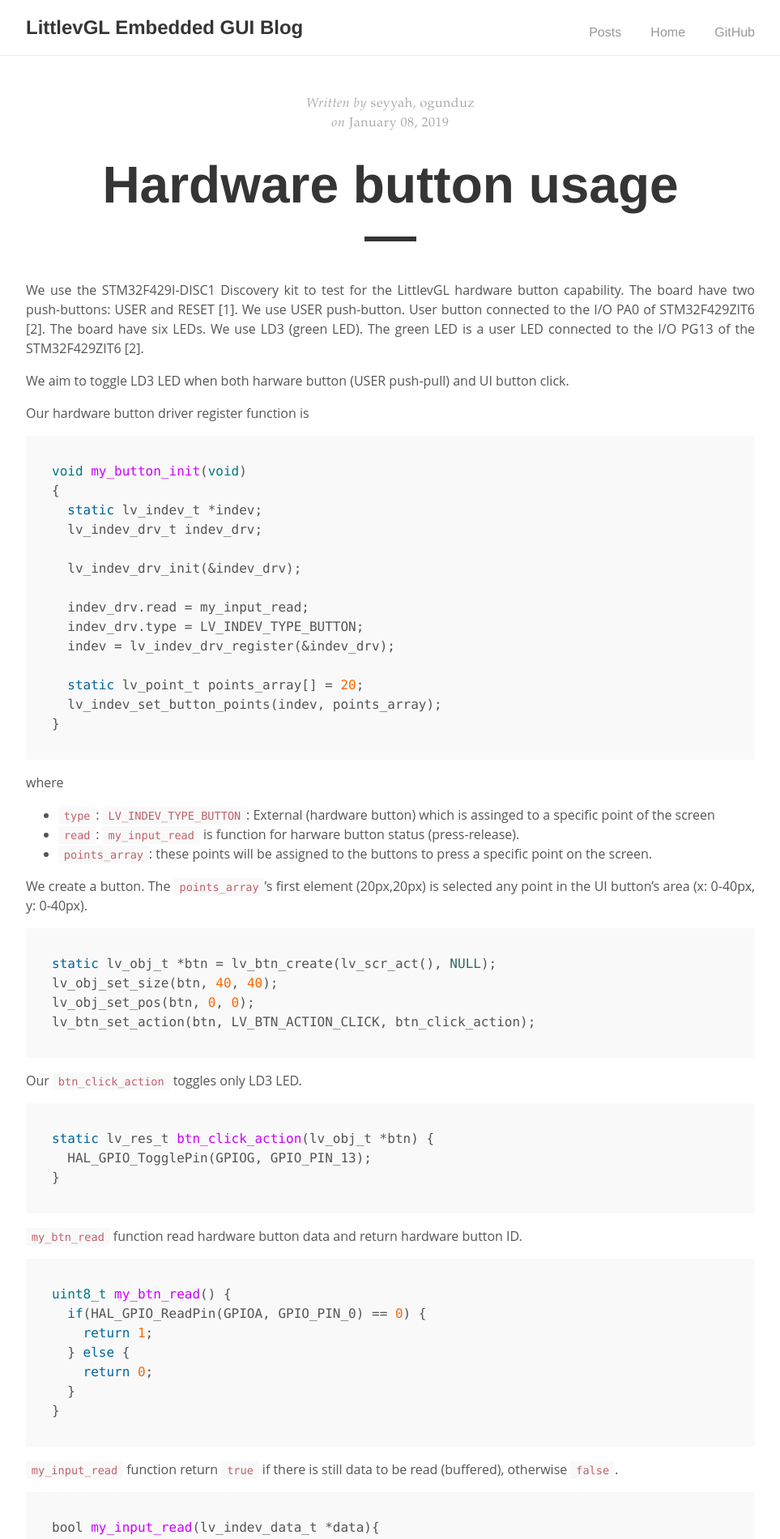
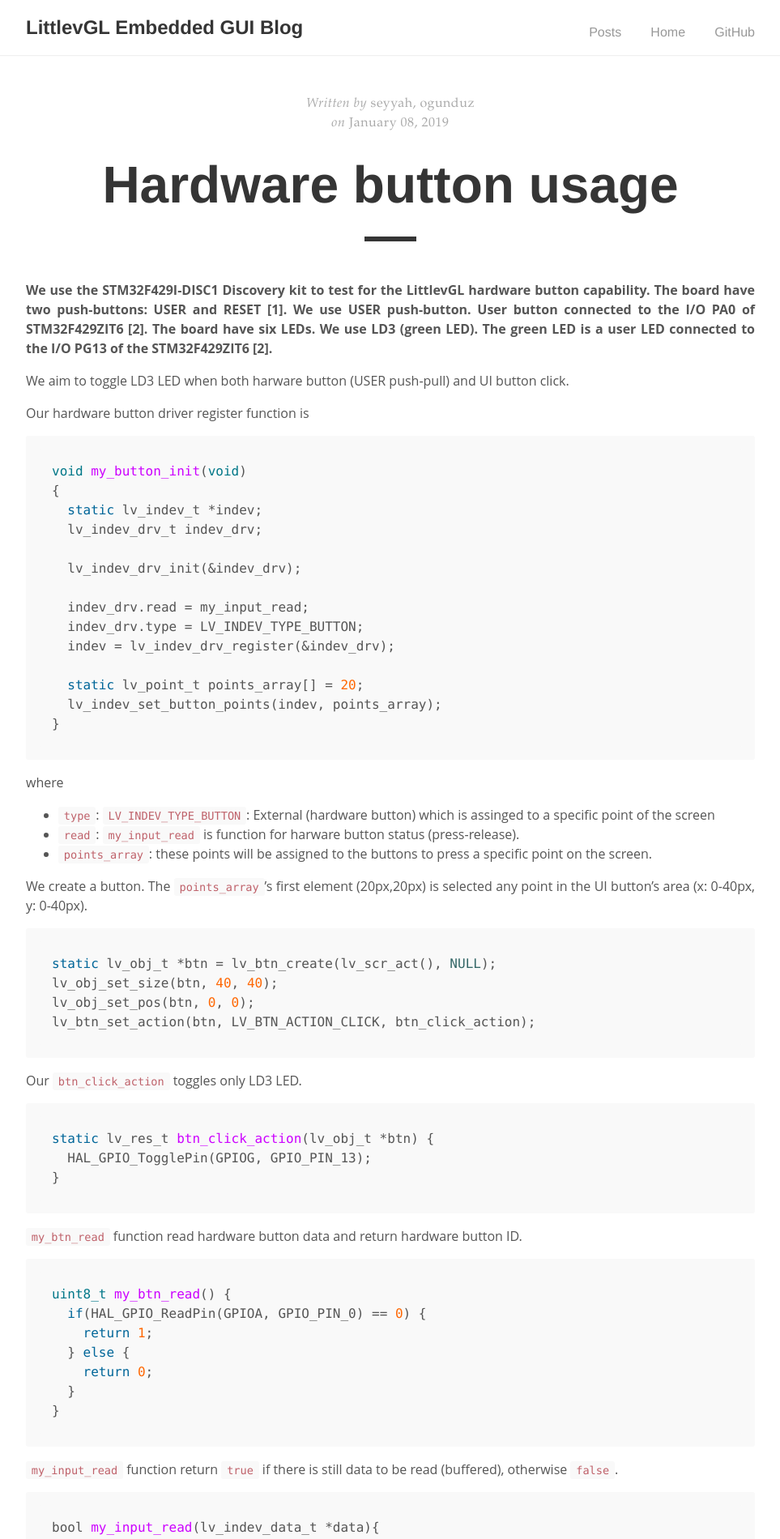
Before and after one commit to lvgl/blog, a Jekyll site: the page built from _posts/2019-01-08-hardware-button.md, in a window 1280 px wide. Shown: the top 1900 px of the page at 81% size, without its empty margins (158-1121 px from the left). Built offline with Jekyll 4.4.1, drawn with Linux system fonts in a browser that asks for light colours.

```diff
--- a/_posts/2019-01-08-hardware-button.md
+++ b/_posts/2019-01-08-hardware-button.md
@@ -10,7 +10,7 @@ image:
 
 ---
 
-We use the STM32F429I-DISC1 Discovery kit to test for the LittlevGL hardware button capability. The board have two push-buttons: USER and RESET [1]. We use USER push-button. User button connected to the I/O PA0 of STM32F429ZIT6 [2].  The board have six LEDs. We use LD3 (green LED). The green LED is a user LED connected to the I/O PG13 of the STM32F429ZIT6 [2].
+**We use the STM32F429I-DISC1 Discovery kit to test for the LittlevGL hardware button capability. The board have two push-buttons: USER and RESET [1]. We use USER push-button. User button connected to the I/O PA0 of STM32F429ZIT6 [2].  The board have six LEDs. We use LD3 (green LED). The green LED is a user LED connected to the I/O PG13 of the STM32F429ZIT6 [2].**
 
 We aim to toggle LD3 LED when both harware button (USER push-pull) and UI button click.
 
```
